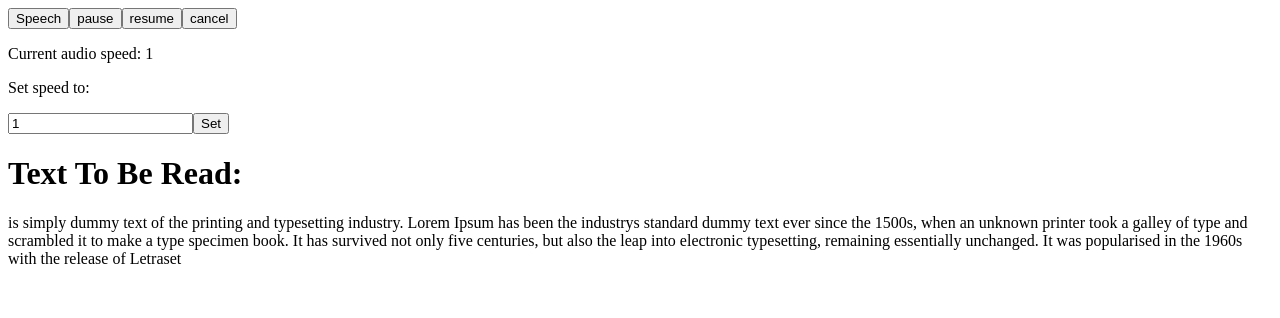
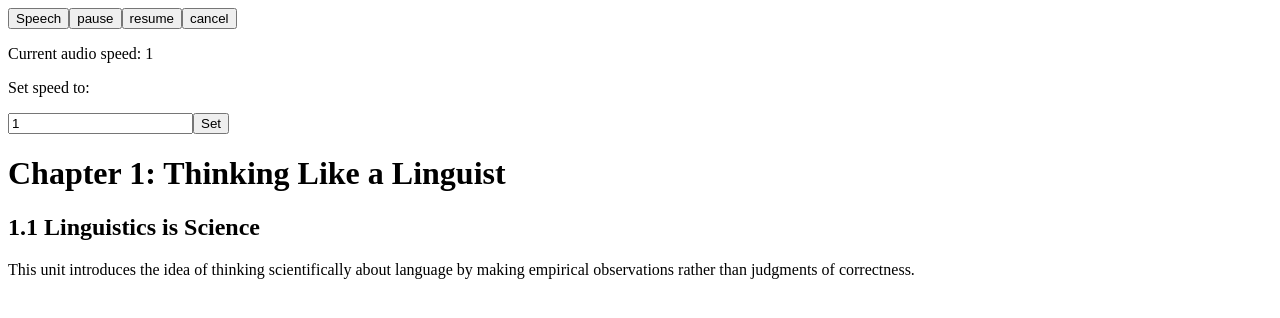
Before and after one commit to FrankSu1996/Textbook2Speech, a React (Create React App) app in the folder client/: page / in a window 1280 px wide. Shown: the top 318 px of the page. Built offline with nearby package versions, Linux system fonts and the light colour scheme; the HTML template or start-up script is replaced by a standard one.

Commit message:
display current text to read to browser

```diff
--- a/client/src/components/dashboard/dashboard.jsx
+++ b/client/src/components/dashboard/dashboard.jsx
@@ -1,11 +1,17 @@
 import React, {Component} from 'react';
+import Textbook from '../../textbook/textbook';
 
 class Dashboard extends Component {
   state = {
+    textbookSelected: Textbook,
+    textbookInitialized: false,
     audioSpeed: 1,
     audioConfig: new SpeechSynthesisUtterance(),
+    chapterNumber: 1,
+    subChapterNumber: 1,
+    paragraphNumber: 1,
     currentTextToRead:
-      'is simply dummy text of the printing and typesetting industry. Lorem Ipsum has been the industrys standard dummy text ever since the 1500s, when an unknown printer took a galley of type and scrambled it to make a type specimen book. It has survived not only five centuries, but also the leap into electronic typesetting, remaining essentially unchanged. It was popularised in the 1960s with the release of Letraset',
+      'This unit introduces the idea of thinking scientifically about language by making empirical observations rather than judgments of correctness.',
   };
 
   speech = (text, config) => {
@@ -30,6 +36,8 @@ class Dashboard extends Component {
 
   //function to pause the speech api. DOES NOT clear text buffer/config settings
   pause = () => {
+    console.log('Hello');
+    console.log(Textbook);
     speechSynthesis.pause();
   };
 
@@ -43,7 +51,30 @@ class Dashboard extends Component {
     speechSynthesis.resume();
   };
 
+  //function to retrieve the current chapter from textbook
+  getCurrentChapter = () => {
+    return this.state.textbookSelected.chapters[this.state.chapterNumber - 1];
+  };
+
+  //function to retrieve the current subchapter from textbook
+  getCurrentSubchapter = () => {
+    const currentChapter = this.getCurrentChapter();
+    return currentChapter.subchapters[this.state.subChapterNumber - 1];
+  };
+
+  //function to retrieve the current paragraph to be read
+  getCurrentParagraph = () => {
+    const currentSubChapter = this.getCurrentSubchapter();
+    console.log(currentSubChapter.paragraphs[this.state.paragraphNumber - 1]);
+    return currentSubChapter.paragraphs[this.state.paragraphNumber - 1];
+  };
+
   render() {
+    //retrieve textbook information to display
+    const chapterName = this.getCurrentChapter().name;
+    const subChapterName = this.getCurrentSubchapter().name;
+    const text = this.getCurrentParagraph().text;
+
     return (
       <React.Fragment>
         <button
@@ -71,8 +102,9 @@ class Dashboard extends Component {
           Set
         </button>
         <div>
-          <h1>Text To Be Read:</h1>
-          <p>{this.state.currentTextToRead}</p>
+          <h1>{chapterName}</h1>
+          <h2>{subChapterName}</h2>
+          <p>{text}</p>
         </div>
       </React.Fragment>
     );
--- a/client/src/textbook/textbook.js
+++ b/client/src/textbook/textbook.js
@@ -22,7 +22,7 @@ const textbook = {
         },
         {
           id: 2,
-          name: 'Chapter 1.2 Mental Grammar',
+          name: '1.2 Mental Grammar',
           paragraphs: [
             {
               id: 1,
@@ -39,6 +39,7 @@ const textbook = {
       subchapters: [
         {
           id: 1,
+          name: '2.1 Understanding phonetics',
           paragraphs: [
             {
               id: 1,
@@ -54,7 +55,7 @@ const textbook = {
         },
         {
           id: 2,
-          name: 'Chapter 2.2 Articulators',
+          name: '2.2 Articulators',
           paragraphs: [
             {
               id: 1,
@@ -67,3 +68,5 @@ const textbook = {
     },
   ],
 };
+
+export default textbook;
```
